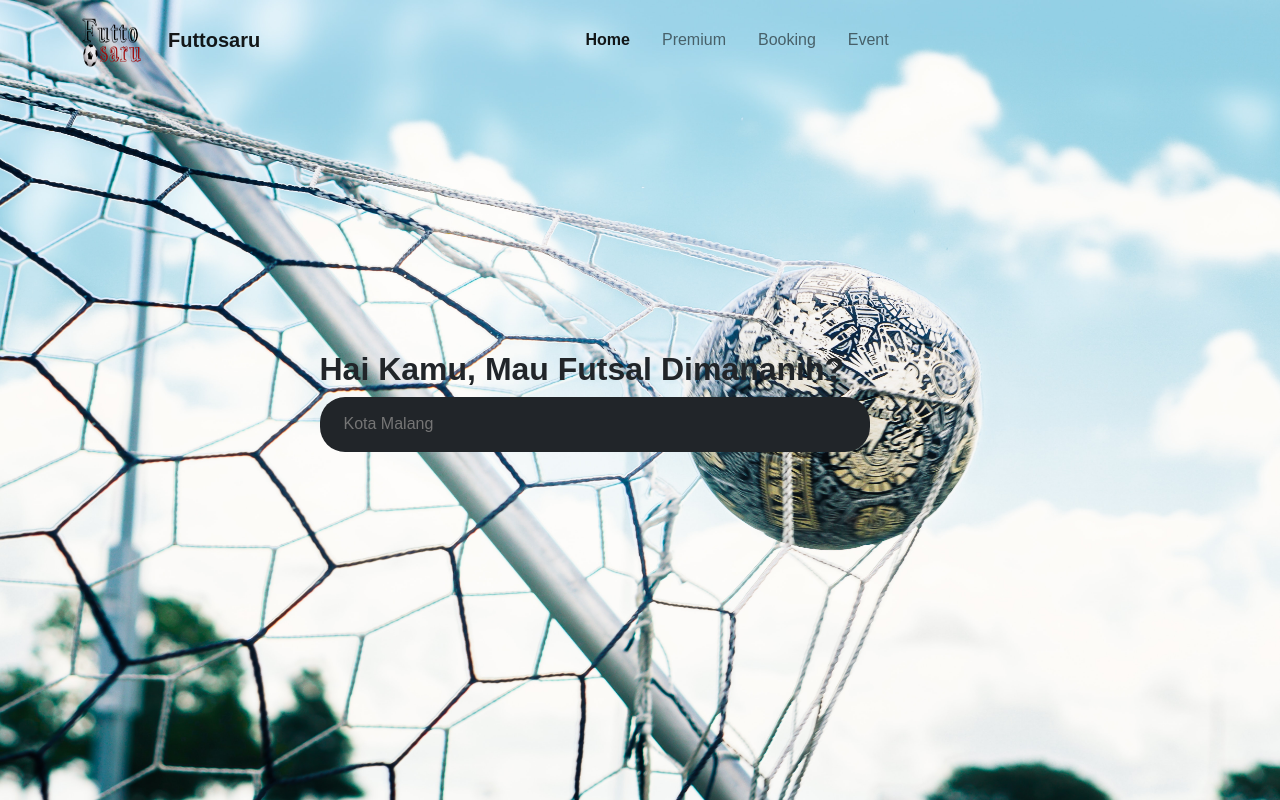
After one commit to Azhun20/Futtosaru, a CodeIgniter 4 app: the page made by app/Views/dashboard.php in a window 1280 px wide. The commit adds this page. Run offline with PHP 8.4 and a stand-in for CodeIgniter, Linux system fonts and the light colour scheme; the template is opened without the code that fills it, so the values that code supplies are empty; some libraries are stand-ins or nearby versions.

Commit message:
Halaman Dashboard

```diff
--- a/app/Config/Routes.php
+++ b/app/Config/Routes.php
@@ -35,6 +35,7 @@ $routes->get('/', 'Home::index');
 $routes->get('/landingpage', 'Landing::index');
 $routes->get('/login', 'Landing::login');
 $routes->get('/regis', 'Landing::regis');
+$routes->get('/homepage', 'Homepage::index');
 
 /*
  * --------------------------------------------------------------------
--- /dev/null
+++ b/app/Views/dashboard.php
@@ -0,0 +1,49 @@
+<!DOCTYPE html>
+<html lang="en">
+
+<head>
+    <meta charset="UTF-8">
+    <meta http-equiv="X-UA-Compatible" content="IE=edge">
+    <meta name="viewport" content="width=device-width, initial-scale=1.0">
+    <link href="https://cdn.jsdelivr.net/npm/bootstrap@5.0.2/dist/css/bootstrap.min.css" rel="stylesheet" integrity="sha384-EVSTQN3/azprG1Anm3QDgpJLIm9Nao0Yz1ztcQTwFspd3yD65VohhpuuCOmLASjC" crossorigin="anonymous">
+    <link rel="icon" href="<?= base_url('Asset/img/icon.png') ?>">
+    <link rel="stylesheet" href="<?= base_url('css/home.css') ?>">
+    <title>Futtosaru</title>
+</head>
+
+<body>
+    <!-- Navbar -->
+    <nav class="navbar navbar-expand-lg navbar-light bg-transparent position-fixed w-100">
+        <div class="container">
+            <img class="icn" src="<?= base_url('Asset/img/icon.png') ?>" alt="" width="30">
+            <a class="navbar-brand ms-3" href="#">Futtosaru</a>
+            <button class="navbar-toggler" type="button" data-bs-toggle="collapse" data-bs-target="#navbarNavAltMarkup" aria-controls="navbarNavAltMarkup" aria-expanded="false" aria-label="Toggle navigation">
+                <span class="navbar-toggler-icon"></span>
+            </button>
+            <div class="collapse navbar-collapse" id="navbarNavAltMarkup">
+                <div class="navbar-nav mx-auto">
+                    <a class="nav-link active mx-2" aria-current="page" href="#">Home</a>
+                    <a class="nav-link mx-2" href="#">Premium</a>
+                    <a class="nav-link mx-2" href="#">Booking</a>
+                    <a class="nav-link mx-2" href="#">Event</a>
+                </div>
+            </div>
+        </div>
+    </nav>
+
+    <!-- Hero Section -->
+    <section id="hero">
+        <div class="container h-100">
+            <div class="row h-100">
+                <div class="col-md-7 hero-tagline my-auto mx-auto">
+                    <h1 class="text-dark">Hai Kamu, Mau Futsal Dimananih?</h1>
+                    <div class="btnSearch mx-auto">
+                        <input type="text" class="search bg-dark text-light ps-4" placeholder="Kota Malang" aria-label="Username" aria-describedby="basic-addon1">
+                    </div>
+                </div>
+            </div>
+        </div>
+    </section>
+</body>
+
+</html>
--- /dev/null
+++ b/public/css/home.css
@@ -0,0 +1,74 @@
+:root{
+    --pr-color:#00ABA9;
+}
+
+body{
+    font-family: 'Poppins', sans-serif;
+    background-color: #FFFAF0;
+
+}
+/* Navbar style */
+.navbar{
+    height: 80px;
+    z-index: 3;
+}
+.icn{
+    width: 60px;
+    height: 60px;
+    margin-right: 10px;
+}
+.nav-color{
+    background: linear-gradient(160deg,var(--pr-color),#000);
+    transition: all ease-in-out 0.5s;
+}
+.navbar-brand{
+    font-weight: bold;
+    font-size: 20px;
+}
+.nav-link{
+    font-size: 16px;
+}
+.nav-link.active{
+    font-weight: bold;
+}
+/* Hero Section style */
+#hero {
+    background-image: url('/Asset/img/bg4.jpg');
+    background-size: 100vw 100vh;
+    width: 100vw;
+    height: 100vh;
+
+}
+#hero p{
+    color: #000;
+}
+.hero-tagline h1{
+    color: #fff;
+    /* color: #191970; */
+    font-weight: 700;
+    font-size: 32px;
+    line-height: 40px;
+}
+.hero-tagline p{
+    color: #fff;
+    font-size: 24px;
+    font-weight: 400;
+}
+.hero-tagline .search{
+    border-radius: 25px;
+    border: none;
+    width: 550px;
+    height: 55px;
+}
+.btn-lg{
+    width: 130px;
+    height: 50px;
+    font-size: 18px;
+    border-radius: 35px;
+    background-color: #000;
+    color: #fff;
+}
+.btn-lg:hover{
+    background-color: #C0C0C0;
+    color: #000;
+}
```
Also changed, not shown: app/Controllers/Homepage.php (added, +10 -0 lines), app/Views/register.php (+6 -7 lines).
